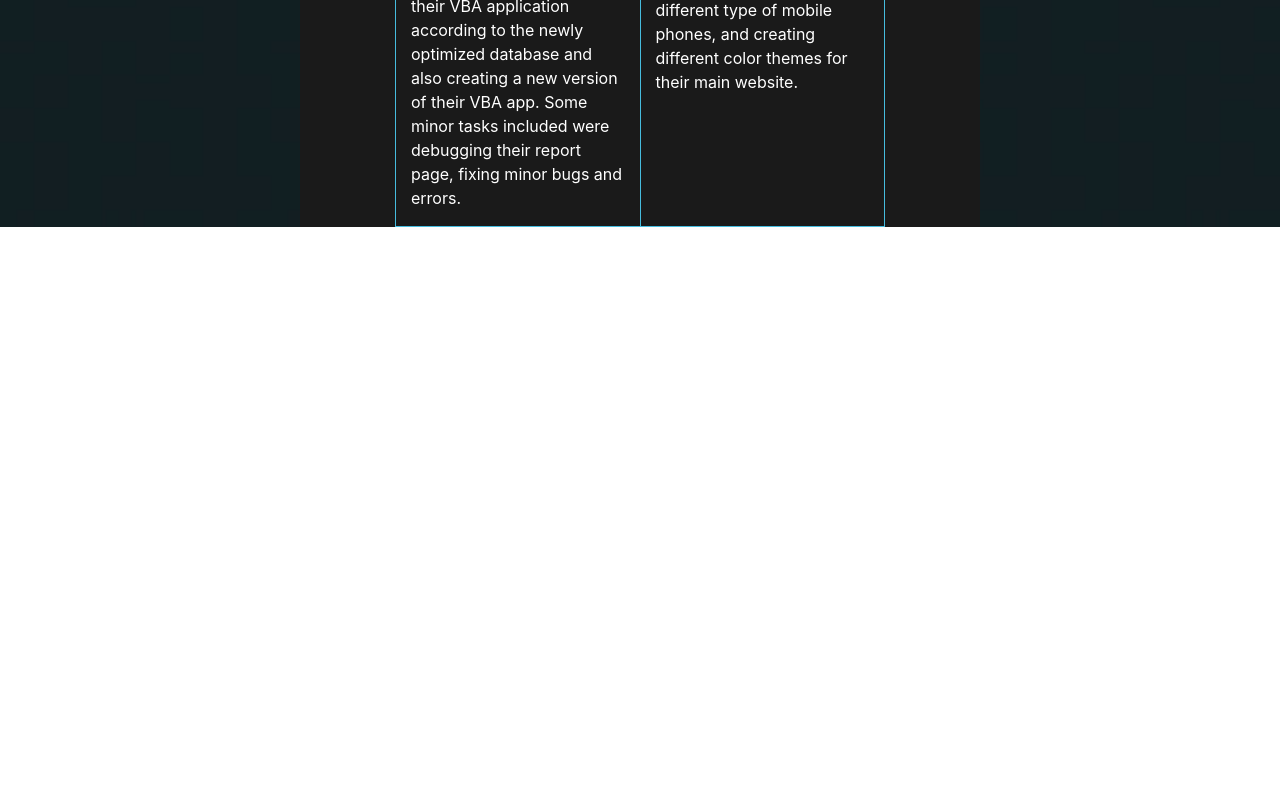
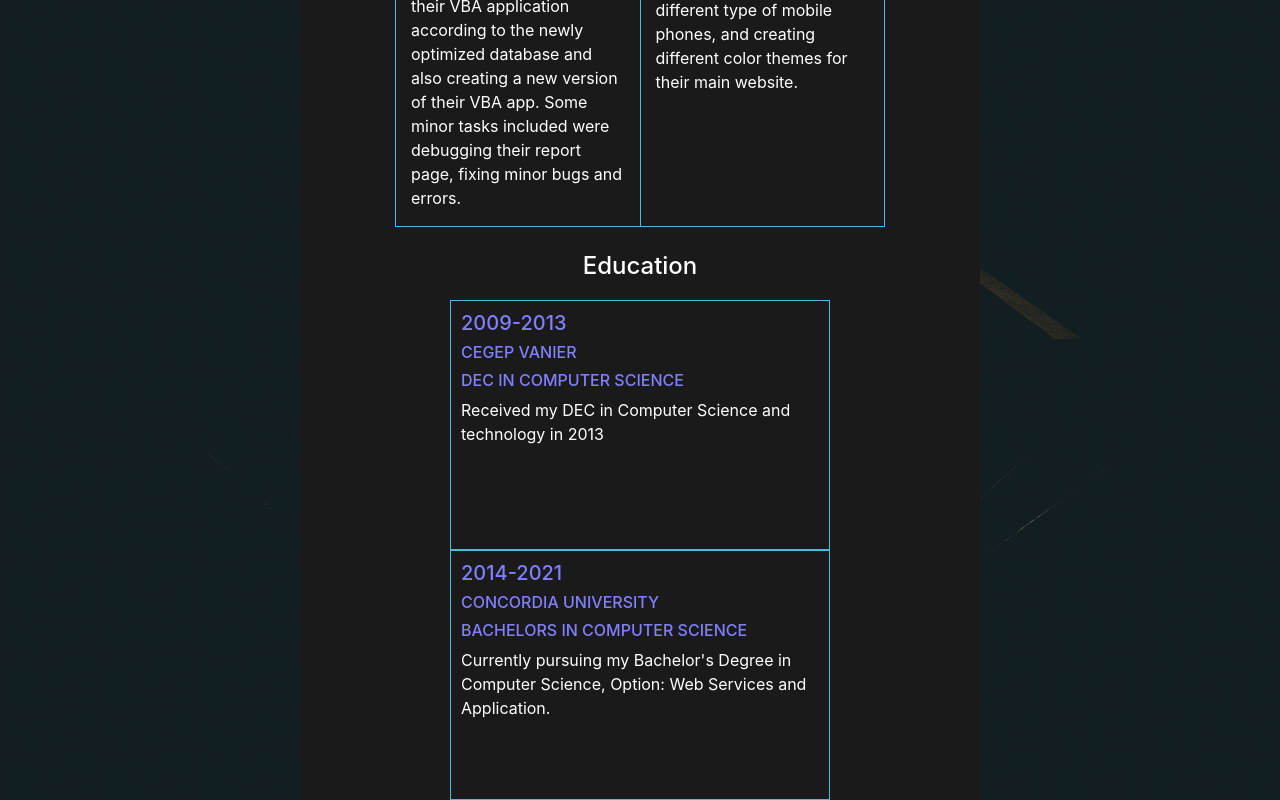
Before and after one commit to G3nK3n/React-Projects, a React (Create React App) app in the folder personal-website-ver2/: page / in a window 1280 px wide. Shown: the part 2061-2861 px from the top of the page. Before the commit the page ends 2288 px from the top, so only its background shows below. Built offline with nearby package versions, Linux system fonts and the light colour scheme.

Commit message:
Started Education Component

```diff
--- a/personal-website-ver2/src/App.css
+++ b/personal-website-ver2/src/App.css
@@ -7,6 +7,8 @@ body {
   background-image: url("background-image2.jpg");
   background-repeat: no-repeat;
   background-size: cover;
+  background-position: center;
+  background-attachment: fixed;
 
 }
 
--- /dev/null
+++ b/personal-website-ver2/src/Components/Resume/Education/Education.js
@@ -0,0 +1,49 @@
+import React from 'react';
+import classes from '../Education/Education.module.css';
+
+import Row from 'react-bootstrap/Row';
+import Col from 'react-bootstrap/Col';
+
+const education = () => (
+    <div>
+        <Row>
+            <Col>
+                <div className={classes.EducationTitle}>
+                    <h4>Education</h4>
+                </div>
+            </Col>
+        </Row>
+        <Row>
+            <Col className={classes.EducationColumn}>
+                <div className={classes.EducationSection}>
+                    <div className={classes.EducationYear}>
+                        <h5>2009-2013</h5>
+                    </div>
+                    <div>
+                        <h6>CEGEP VANIER </h6>
+                        <h6>DEC IN COMPUTER SCIENCE </h6>
+                        <p>
+                            Received my DEC in Computer Science and technology in 2013
+                        </p>
+                    </div>
+                </div>
+            </Col>
+            <Col className={classes.EducationColumn}>
+                <div className={classes.EducationSection}>
+                    <div className={classes.EducationYear}>
+                        <h5>2014-2021</h5>
+                    </div>
+                    <div>
+                        <h6>CONCORDIA UNIVERSITY </h6>
+                        <h6>BACHELORS IN COMPUTER SCIENCE</h6>
+                        <p>
+                            Currently pursuing my Bachelor's Degree in Computer Science, Option: Web Services and Application.
+                        </p>
+                    </div>
+                </div>
+            </Col>
+        </Row>
+    </div>
+);
+
+export default education;
--- /dev/null
+++ b/personal-website-ver2/src/Components/Resume/Education/Education.module.css
@@ -0,0 +1,25 @@
+.EducationTitle h4{
+    text-align: center;
+    color: white;
+    margin-top:25px;
+    margin-bottom: 20px;
+}
+
+.EducationColumn {
+    padding: 0px 150px;
+}
+
+.EducationYear {
+
+}
+
+.EducationSection {
+    color: white;
+    border: 1px solid #46bcde;
+    height: 250px;
+    padding: 10px;
+}
+
+.EducationSection h5, .EducationSection h6 {
+    color: #8080FF;
+}
--- a/personal-website-ver2/src/Components/Resume/Employment/Employment.js
+++ b/personal-website-ver2/src/Components/Resume/Employment/Employment.js
@@ -63,7 +63,7 @@ const employment = () => (
                                 </div>
                                 <div className={classes.PreviousWork}>
                                     <h6>TENAQUIP - SENNEVILLE</h6>
-                                    <p>May - Juky 2018</p>
+                                    <p>May - July 2018</p>
                                     <p>
                                         Previously worked as a Web Developer intern during the summer. Some of the task I have done would be
                                         converting SCN dealer's website onto a new platform, which includes mobile friendly languages such as Bootstrap 3.
--- a/personal-website-ver2/src/Components/Resume/Resume.js
+++ b/personal-website-ver2/src/Components/Resume/Resume.js
@@ -1,6 +1,8 @@
 import React from 'react';
 import classes from '../Resume/Resume.module.css';
 import Employment from '../Resume/Employment/Employment';
+import Education from '../Resume/Education/Education';
+
 
 import Row from 'react-bootstrap/Row';
 import Col from 'react-bootstrap/Col';
@@ -68,13 +70,7 @@ const resume = () => (
                 </Col>
             </Row>
             <Employment />
-            {/* <Row>
-                <Col>
-                    <div>
-                        <Employment />
-                    </div>
-                </Col>
-            </Row> */}
+            <Education />
         </Container>
     </div>
 )
```
Also changed, not shown: 1 other file (tests, documents, lock files or other folders).
